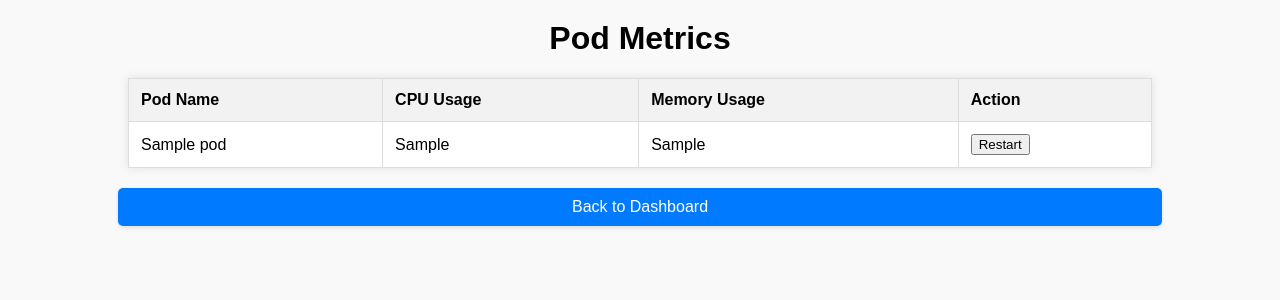
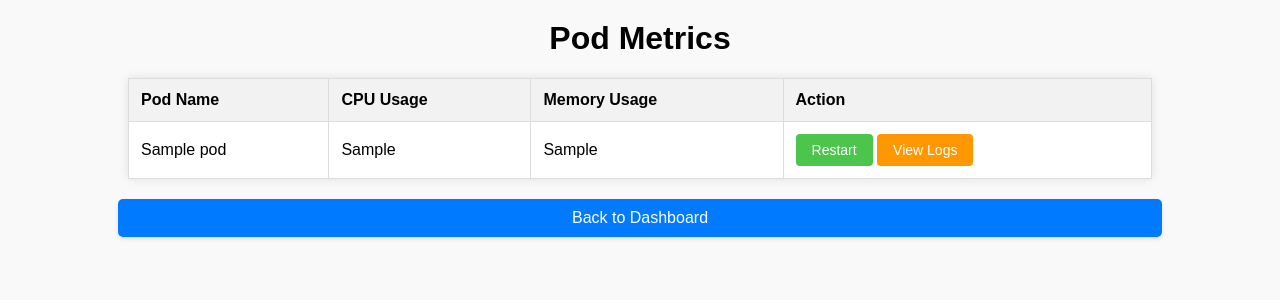
Before and after one commit to Anvitha-Shetty/K8s-Troubleshooting, a Flask app: template MyCluster/templates/pod_metrics.html in a window 1280 px wide. Shown: the top 300 px of the page. Run offline with Flask 3, Linux system fonts and the light colour scheme; the template is opened without the code that fills it: most values are stand-ins (such as "Sample title", 1, 10 or a date in 2020).

Commit message:
feature for viewing logs

```diff
--- a/MyCluster/app.py
+++ b/MyCluster/app.py
@@ -281,6 +281,19 @@ def check_pods():
     pod_metrics = get_pod_metrics()
     return render_template('pod_metrics.html', pod_metrics=pod_metrics)
 
+def get_pod_logs(pod_name):
+    try:
+        log = v1.read_namespaced_pod_log(name=pod_name, namespace=namespace)
+        return log
+    except ApiException as e:
+        print(f"Exception when calling CoreV1Api->read_namespaced_pod_log: {e}")
+        return "Error fetching logs"
+
+@app.route('/pod_logs/<pod_name>', methods=['GET'])
+def pod_logs(pod_name):
+    log = get_pod_logs(pod_name)
+    return log  # Return plain text log
+
 @app.route('/deployments')
 def check_deployments():
     deployment_list = get_deployments()
--- a/MyCluster/templates/pod_metrics.html
+++ b/MyCluster/templates/pod_metrics.html
@@ -1,4 +1,3 @@
-
 <!DOCTYPE html>
 <html lang="en">
 <head>
@@ -6,6 +5,105 @@
     <meta name="viewport" content="width=device-width, initial-scale=1.0">
     <title>Pod Metrics</title>
     <link rel="stylesheet" href="{{ url_for('static', filename='styles.css') }}">
+    <style>
+        #log-container {
+            display: none;
+            position: fixed;
+            top: 50%;
+            left: 50%;
+            transform: translate(-50%, -50%);
+            width: 80%;
+            height: 80%;
+            background: #f7f7f7;
+            border: 1px solid #ccc;
+            overflow: auto;
+            padding: 20px;
+            box-shadow: 0 0 15px rgba(0, 0, 0, 0.3);
+            z-index: 1000;
+            border-radius: 8px;
+            font-family: 'Arial', sans-serif;
+        }
+
+        #log-container pre {
+            white-space: pre-wrap;
+            word-wrap: break-word;
+            background-color: #f5f5f5;
+            color: #333;
+            padding: 15px;
+            border-radius: 5px;
+            max-height: 70vh;
+            overflow-y: auto;
+            font-size: 16px;
+            font-weight: 500;
+        }
+
+        #log-container .close {
+            float: right;
+            cursor: pointer;
+            background-color: #ff5c5c;
+            color: white;
+            border: none;
+            border-radius: 50%;
+            width: 30px;
+            height: 30px;
+            display: flex;
+            align-items: center;
+            justify-content: center;
+            font-size: 18px;
+            transition: background-color 0.3s ease;
+        }
+
+        #log-container .close:hover {
+            background-color: #ff3b3b;
+        }
+
+        #log-container .save {
+            float: left;
+            cursor: pointer;
+            background-color: #4CAF50;
+            color: white;
+            border: none;
+            border-radius: 4px;
+            padding: 8px 16px;
+            font-size: 14px;
+            margin-right: 10px;
+            transition: background-color 0.3s ease;
+        }
+
+        #log-container .save:hover {
+            background-color: #45a049;
+        }
+
+        .restart-btn {
+            background-color: rgb(75, 197, 75);
+            color: white;
+            border: none;
+            border-radius: 4px;
+            padding: 8px 16px;
+            font-size: 14px;
+            cursor: pointer;
+            transition: background-color 0.3s ease;
+        }
+
+        .restart-btn:hover {
+            background-color: #0056b3;
+        }
+
+        .view-logs-btn {
+            background-color: #FF9800;
+            color: white;
+            border: none;
+            border-radius: 4px;
+            padding: 8px 16px;
+            font-size: 14px;
+            cursor: pointer;
+            transition: background-color 0.3s ease;
+        }
+
+        .view-logs-btn:hover {
+            background-color: #e68900;
+        }
+    </style>
 </head>
 <body>
     <h1 style="text-align: center;">Pod Metrics</h1>
@@ -25,15 +123,61 @@
                 <td>{{ pod['cpu_usage'] }}</td>
                 <td>{{ pod['memory_usage'] }}</td>
                 <td>
-                    <form action="{{ url_for('restart') }}" method="post">
+                    <form action="{{ url_for('restart') }}" method="post" style="display:inline;">
                         <input type="hidden" name="pod_name" value="{{ pod['pod_name'] }}">
-                        <button type="submit">Restart</button>
+                        <button type="submit" class="restart-btn">Restart</button>
                     </form>
+                    <button class="view-logs-btn" data-pod-name="{{ pod['pod_name'] }}">View Logs</button>
                 </td>
             </tr>
             {% endfor %}
         </tbody>
     </table>
-    <a href="/cluster">Back to Dashboard</a>
+    <a href="{{ url_for('cluster') }}">Back to Dashboard</a>
+
+    <div id="log-container">
+        <button class="close" onclick="closeLogs()">×</button>
+        <button class="save" onclick="saveLogs()">Save Logs</button>
+        <pre id="log-content"></pre>
+    </div>
+
+    <script>
+        document.addEventListener('DOMContentLoaded', () => {
+            const logButtons = document.querySelectorAll('.view-logs-btn');
+            logButtons.forEach(button => {
+                button.addEventListener('click', () => {
+                    const podName = button.getAttribute('data-pod-name');
+                    viewLogs(podName);
+                });
+            });
+        });
+
+        function viewLogs(podName) {
+            fetch(`/pod_logs/${podName}`)
+                .then(response => response.text())
+                .then(data => {
+                    document.getElementById('log-content').textContent = data;
+                    document.getElementById('log-container').style.display = 'block';
+                })
+                .catch(error => console.error('Error fetching logs:', error));
+        }
+
+        function closeLogs() {
+            document.getElementById('log-container').style.display = 'none';
+        }
+
+        function saveLogs() {
+            const logContent = document.getElementById('log-content').textContent;
+            const blob = new Blob([logContent], { type: 'text/plain' });
+            const url = URL.createObjectURL(blob);
+            const a = document.createElement('a');
+            a.href = url;
+            a.download = 'pod_logs.txt';
+            document.body.appendChild(a);
+            a.click();
+            document.body.removeChild(a);
+            URL.revokeObjectURL(url);
+        }
+    </script>
 </body>
 </html>
```
Also changed, not shown: MyCluster/templates/pod_logs.html (added, +14 -0 lines).
